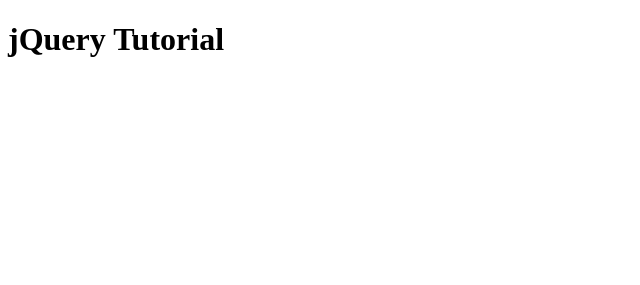
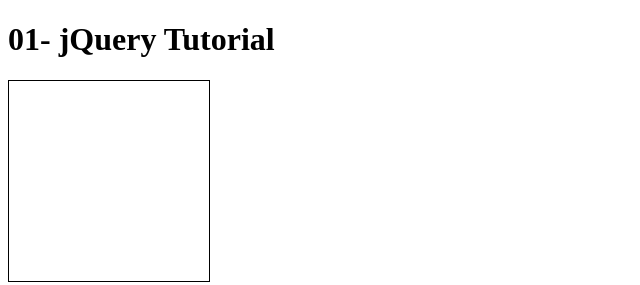
Before and after one commit to PatcharaKL/solidity-tutorial, a website: page src/01jquey.html in a window 1280 px wide. Shown: the whole page, without its empty margins (0-640 px from the left). Drawn offline with nearby package versions, Linux system fonts and the light colour scheme.

Commit message:
add style

```diff
--- a/src/01jquey.html
+++ b/src/01jquey.html
@@ -1,16 +1,16 @@
 <!DOCTYPE html>
 <html lang="en">
-<head>
-    <meta charset="UTF-8">
+  <head>
+    <meta charset="UTF-8" />
     <title>jQuery Tutorial</title>
     <script src="jquery/dist/jquery.min.js"></script>
+    <link href="./styles/index.css" rel="stylesheet" />
     <script>
-        $(() => {
-            alert('Hello')
-        })
+      // script
     </script>
-</head>
-<body>
-    <h1>jQuery Tutorial</h1>
-</body>
+  </head>
+  <body>
+    <h1>01- jQuery Tutorial</h1>
+    <div class="myBox"></div>
+  </body>
 </html>
--- /dev/null
+++ b/src/styles/index.css
@@ -0,0 +1,5 @@
+.myBox {
+    border: 1px solid;
+    width: 200px;
+    height: 200px;
+}
```
